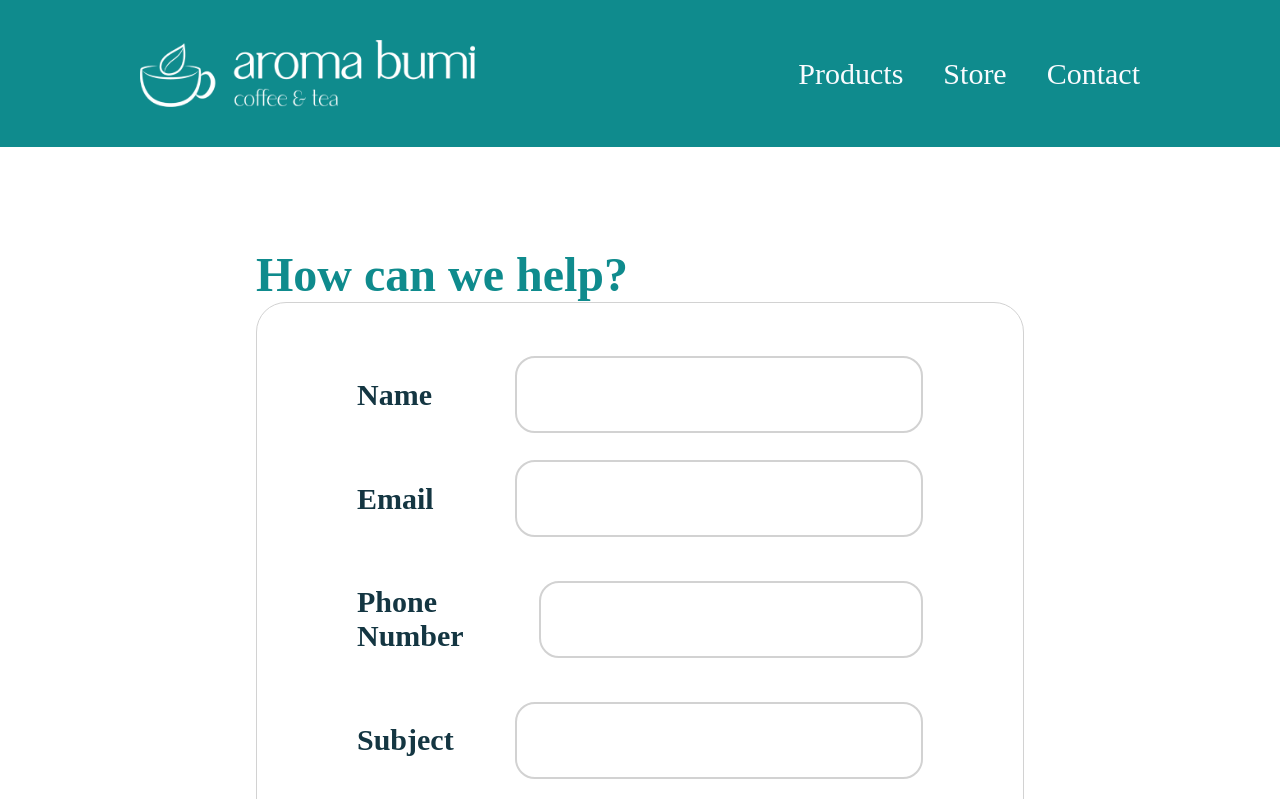
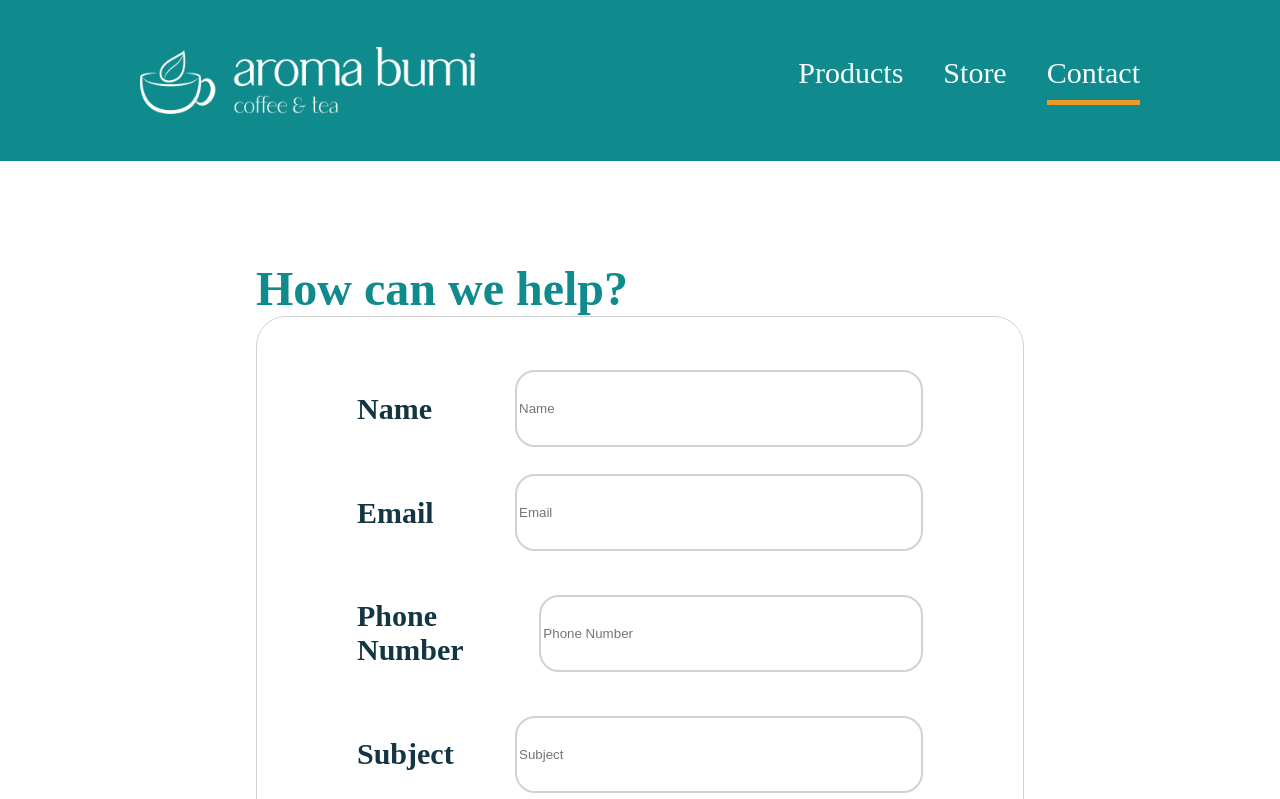
Before and after one commit to ocinz/Progate_Latihan2, a plain HTML site: page source/contact.html in a window 1280 px wide. Shown: the top 799 px of the page. Drawn offline with Linux system fonts and the light colour scheme.

Commit message:
Add files via upload

```diff
--- a/source/contact.html
+++ b/source/contact.html
@@ -13,9 +13,9 @@
         <nav>
           <img src="../images/Logo White.png" alt="" />
           <ul>
-            <li>Products</li>
-            <li>Store</li>
-            <li>Contact</li>
+            <li><a href="./products.html">Products</a></li>
+            <li><a href="./stores.html">Store</a></li>
+            <li class="active"><a href="./contact.html">Contact</a></li>
           </ul>
         </nav>
       </div>
@@ -25,19 +25,19 @@
       <form action="">
         <div>
           <h2>Name</h2>
-          <input type="text" />
+          <input type="text" placeholder="Name" />
         </div>
         <div>
           <h2>Email</h2>
-          <input type="text" />
+          <input type="text" placeholder="Email" />
         </div>
         <div>
           <h2>Phone Number</h2>
-          <input type="text" />
+          <input type="text" placeholder="Phone Number" />
         </div>
         <div>
           <h2>Subject</h2>
-          <input type="text" />
+          <input type="text" placeholder="Subject" />
         </div>
         <div>
           <h2>Message</h2>
```
Also changed, not shown: source/detail-product.html (+3 -3 lines), source/products.html (+15 -3 lines), source/stores.html (+3 -3 lines).
